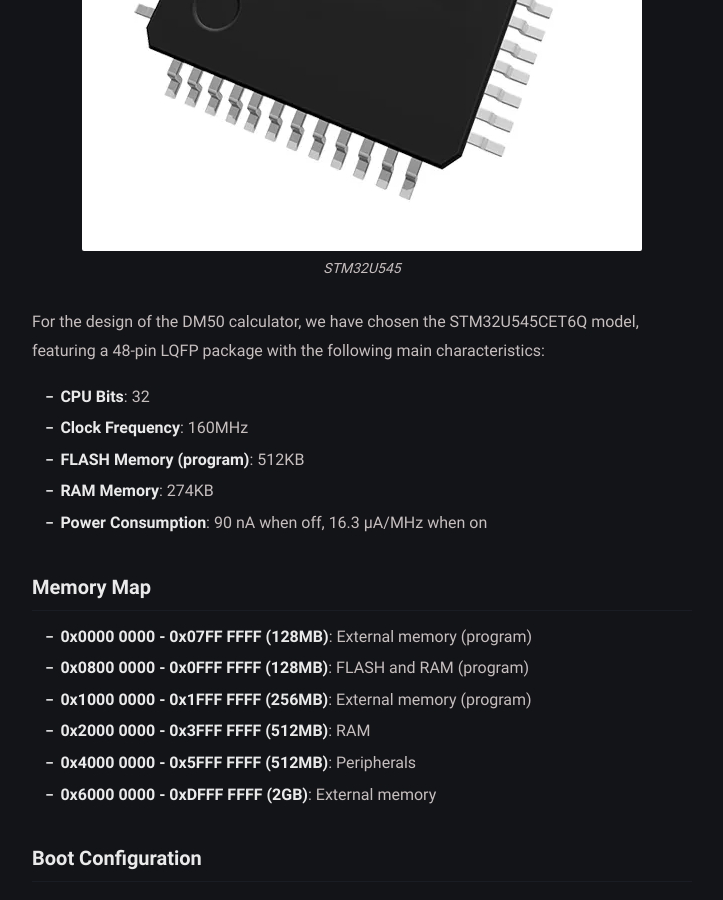
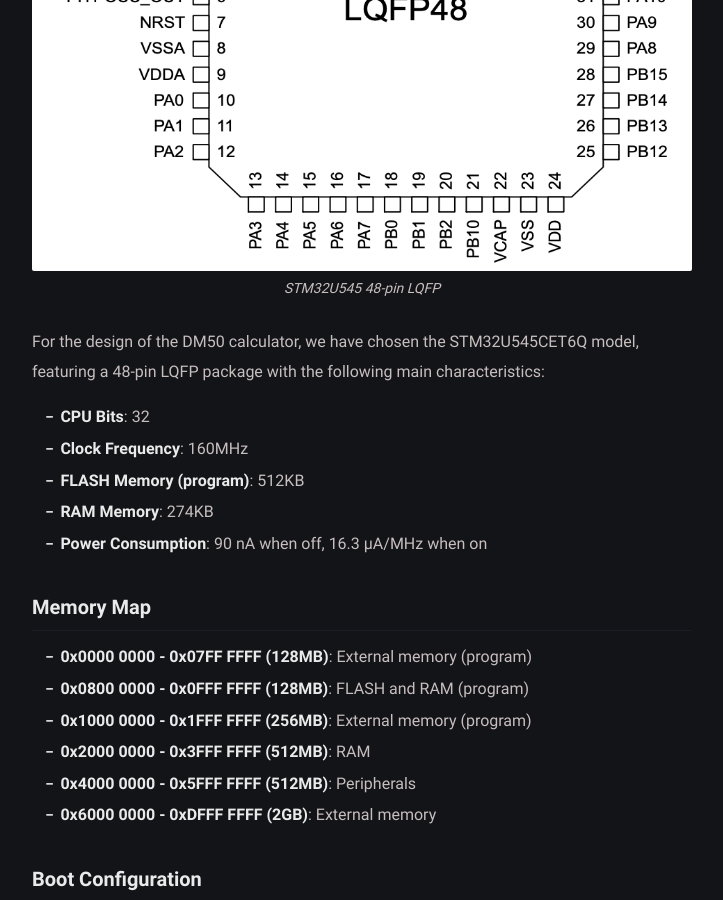
Before and after one commit to xavierbasc/50calc, a Jekyll site: the page built from _posts/stm32u5/2024-08-05-stm32u5.md, in a window 1280 px wide and 900 px high, scrolled down 862 px. Shown: the whole window, without its empty margins (278-1001 px from the left). Built offline with Jekyll 4.4.1, drawn with Linux system fonts in a browser that asks for light colours.

Commit message:
stm pins

```diff
--- a/_posts/stm32u5/2024-08-05-stm32u5.md
+++ b/_posts/stm32u5/2024-08-05-stm32u5.md
@@ -4,7 +4,7 @@
 date: 2024-08-05 12:00:00 +01:00
 categories: dm50 init stm32u5 stm32
 img1: /assets/img/STM32U545.png
-img2: /assets/img/housing2.png
+img2: /assets/img/stm32u545-pins.png
 ---
 
 ## Introducing the STM32U545 Processor
@@ -14,8 +14,8 @@
 The STM32U5 family features Cortex-M33 cores built with a 40nm lithography, 32-bit architecture, and a maximum CPU frequency of 160 MHz. Some calculators that use the STM32 family as their main core include those manufactured by SwissMicros (DM42, DM41X, DM32, etc.).
 
 <figure>
-<img src="{{ page.img1 }}" alt="STM32U545">
-<figcaption>STM32U545</figcaption>
+<img src="{{ page.img2 }}" alt="STM32U545">
+<figcaption>STM32U545 48-pin LQFP</figcaption>
 </figure>
 
 For the design of the DM50 calculator, we have chosen the STM32U545CET6Q model, featuring a 48-pin LQFP package with the following main characteristics:
```
Also changed, not shown: assets/img/stm32u545-pins.png (added).
